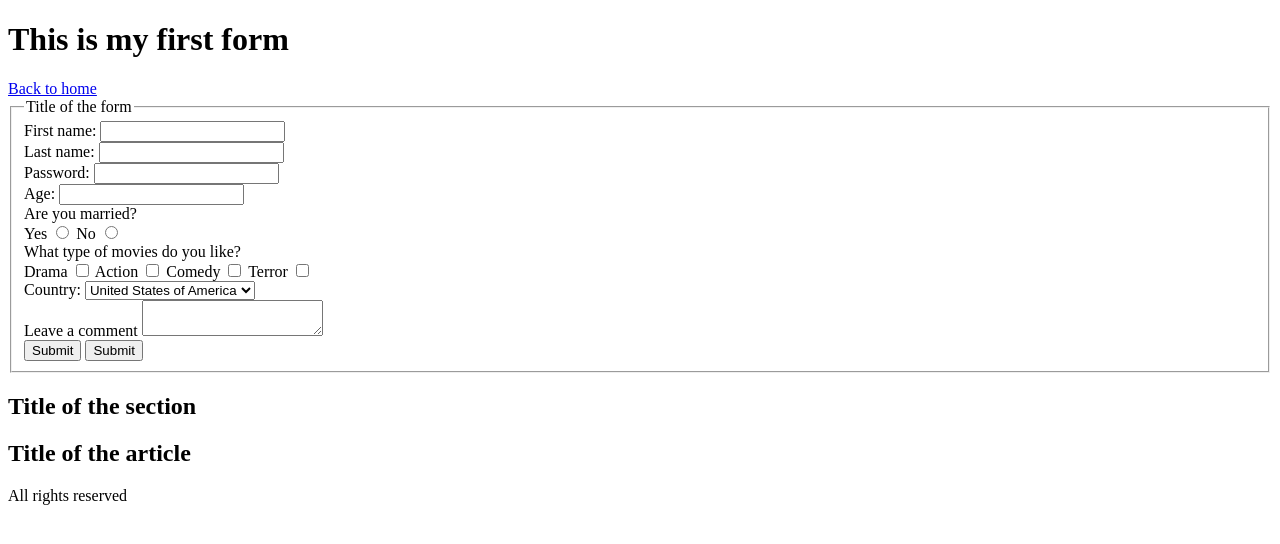
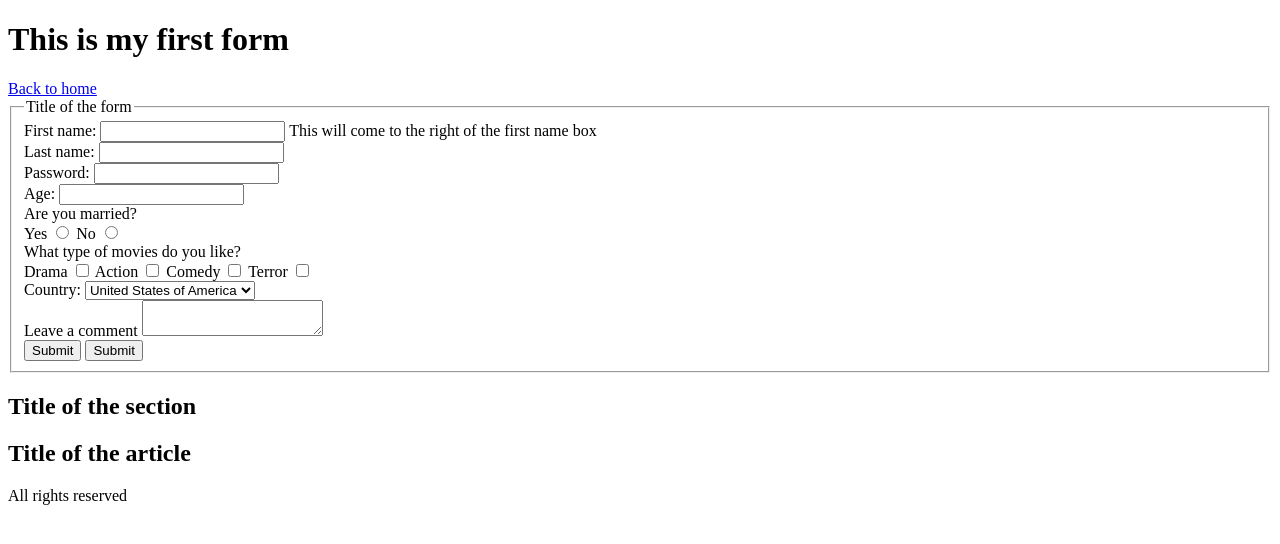
Before and after one commit to Alfredo08/Web-Fundamentals-September-2022, a plain HTML site: page Week 1/Day 1/form.html in a window 1280 px wide. Drawn offline with Linux system fonts and the light colour scheme.

Commit message:
Adding another inline element SPAN

```diff
--- a/Week 1/Day 1/form.html
+++ b/Week 1/Day 1/form.html
@@ -28,6 +28,9 @@
                             First name:
                         </label>
                         <input type="text" name="firstName" id="firstName">
+                        <span>
+                            This will come to the right of the first name box
+                        </span>
                     </div>
                     <div>
                         <label for="lastName">
```
Also changed, not shown: Week 1/Day 1/block_vs_inline.txt.
